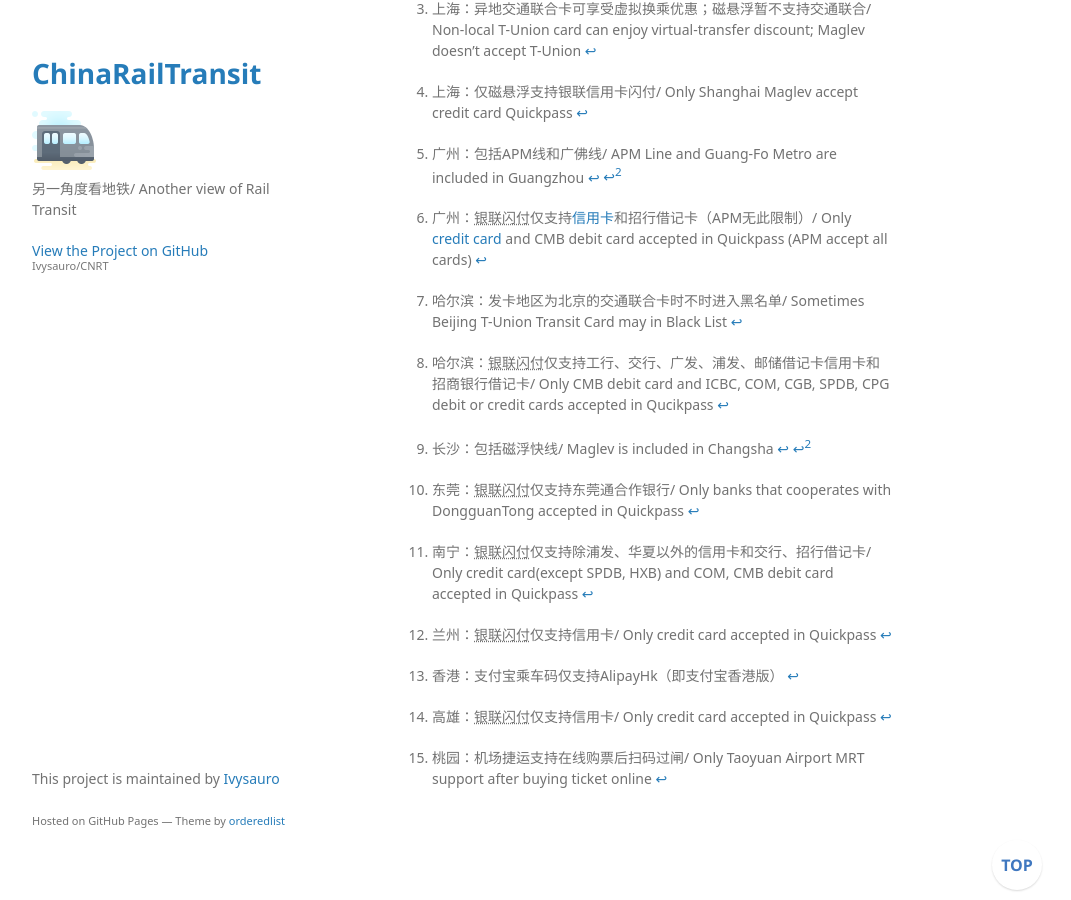
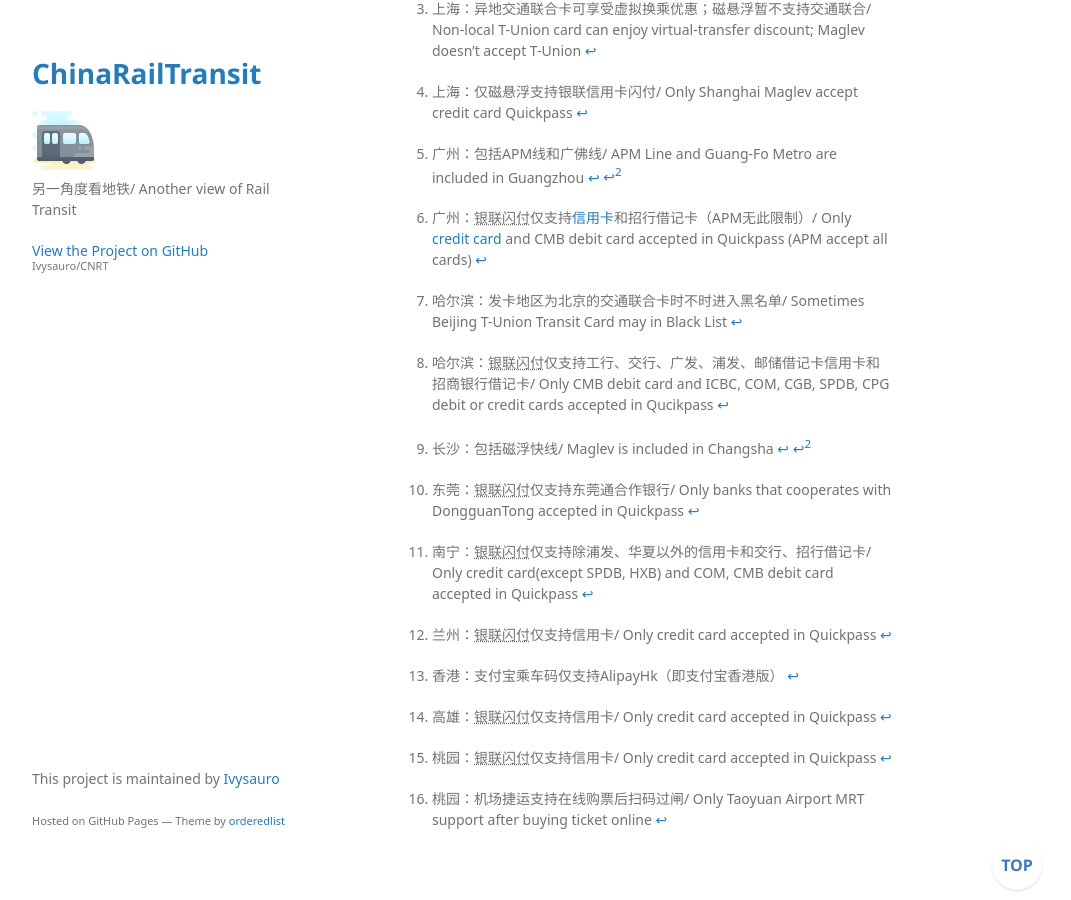
Before and after one commit to Ivysauro/CNRT, a Jekyll site: the page built from data/Pay.md, in a window 1280 px wide and 900 px high, scrolled down 8332 px. Shown: the whole window, without its empty margins (178-1249 px from the left). Built offline with Jekyll 4.4.1, drawn with Linux system fonts in a browser that asks for light colours; some web fonts are replaced; our own code applies the rules of GitHub Pages for plain Markdown files; a script that is not in the unit is left out.

Commit message:
🍊更新桃园数据

```diff
--- a/data/Pay.md
+++ b/data/Pay.md
@@ -78,7 +78,7 @@
 | <img src="https://raw.githubusercontent.com/Ivysauro/CNRT/master/images/city/mo.gif" width="20" hegiht="20"/>澳门/ Macao | | | | | | | |
 | <img src="https://raw.githubusercontent.com/Ivysauro/CNRT/master/images/city/tp.gif" width="20" hegiht="20"/>台北/ Taipei | | 🕓 | | | | | |
 | <img src="https://raw.githubusercontent.com/Ivysauro/CNRT/master/images/city/kh.gif" width="20" hegiht="20"/>高雄/ Kaohsiung | | ⭕[^kh] | | | ✅ | ✅ | Mastercard |
-| <img src="https://raw.githubusercontent.com/Ivysauro/CNRT/master/images/city/ty.gif" width="20" hegiht="20"/>桃园/ Taoyuan | | | | | | ⭕[^ty] | |
+| <img src="https://raw.githubusercontent.com/Ivysauro/CNRT/master/images/city/ty.gif" width="20" hegiht="20"/>桃园/ Taoyuan | | ⭕[^ty2] | | | | ⭕[^ty] | |
 | | <img src="https://raw.githubusercontent.com/Ivysauro/CNRT/master/images/T-Union.png" width="40" hegiht="40" alt="T-Union"/> | <img src="https://raw.githubusercontent.com/Ivysauro/CNRT/master/images/Unionpay NFC.png" width="40" hegiht="40" alt="Unionpay Quickpass"/> | <img src="https://raw.githubusercontent.com/Ivysauro/CNRT/master/images/Alipay.png" width="30" hegiht="30" alt="Alipay Transit QR Code"/> | <img src="https://raw.githubusercontent.com/Ivysauro/CNRT/master/images/WeChat Pay.png" width="25" hegiht="25" alt="WeChat Pay Transit QR Code"/> | <img src="https://raw.githubusercontent.com/Ivysauro/CNRT/master/images/Unionpay.png" width="25" hegiht="25" alt="Unionpay Transit QR Code"/> | <img src="https://raw.githubusercontent.com/Ivysauro/CNRT/master/images/Rail Transit.png" width="25" hegiht="25" alt="Transit QR Code of Official Apps"/> |
 
 [^bj]: 北京：交通联合采用[专版白名单](https://mp.weixin.qq.com/s/JF4pULn90EA7S5lUWaxNyw)/ [Special whitelist](https://mp.weixin.qq.com/s/JF4pULn90EA7S5lUWaxNyw) in T-Union
@@ -102,6 +102,8 @@
 [^hk]: 香港：支付宝乘车码仅支持AlipayHk（即支付宝香港版）
 
 [^ty]: 桃园：机场捷运支持在线购票后扫码过闸/ Only Taoyuan Airport MRT support after buying ticket online
+
+[^ty2]: 桃园：银联闪付仅支持信用卡/ Only credit card accepted in Quickpass
 
 [^kh]: 高雄：银联闪付仅支持信用卡/ Only credit card accepted in Quickpass
 
@@ -253,7 +255,7 @@
 | <img src="https://raw.githubusercontent.com/Ivysauro/CNRT/master/images/city/tay.gif" width="20" hegiht="20"/>太原/ Taiyuan | ⭕ | ⭕ | ⭕ | ❌ | ❌ | 30 |
 | <img src="https://raw.githubusercontent.com/Ivysauro/CNRT/master/images/city/hk.gif" width="20" hegiht="20"/>香港/ Hong Kong | ⭕ | ⭕ | ✅ | | ⭕ | - |
 | <img src="https://raw.githubusercontent.com/Ivysauro/CNRT/master/images/city/mo.gif" width="20" hegiht="20"/>澳门/ Macao | | | | | | - |
-| <img src="https://raw.githubusercontent.com/Ivysauro/CNRT/master/images/city/tp.gif" width="20" hegiht="20"/><img src="https://raw.githubusercontent.com/Ivysauro/CNRT/master/images/city/ty.gif" width="20" hegiht="20"/>台北&桃园/ Taipei & Taoyuan | | | | | ⭕ | - |
+| <img src="https://raw.githubusercontent.com/Ivysauro/CNRT/master/images/city/tp.gif" width="20" hegiht="20"/><img src="https://raw.githubusercontent.com/Ivysauro/CNRT/master/images/city/ty.gif" width="20" hegiht="20"/>台北&桃园/ Taipei & Taoyuan | | | ⭕ | | ⭕ | - |
 | <img src="https://raw.githubusercontent.com/Ivysauro/CNRT/master/images/city/kh.gif" width="20" hegiht="20"/>高雄/ Kaohsiung | | | ✅ | | ⭕ | - |
 | | <img src="https://raw.githubusercontent.com/Ivysauro/CNRT/master/images/Alipay.png" width="30" hegiht="30" alt="Alipay"/> | <img src="https://raw.githubusercontent.com/Ivysauro/CNRT/master/images/WeChat Pay.png" width="25" hegiht="25" alt="WeChat Pay"/> | <img src="https://raw.githubusercontent.com/Ivysauro/CNRT/master/images/China Unionpay.png" width="30" hegiht="30" alt="Unionpay"/> | <img src="https://raw.githubusercontent.com/Ivysauro/CNRT/master/images/T-Union.png" width="40" hegiht="40" alt="T-Union"/> | <img src="https://raw.githubusercontent.com/Ivysauro/CNRT/master/images/NFC.png" width="25" hegiht="25" alt="NFC Local Card"/> | |
 
```
